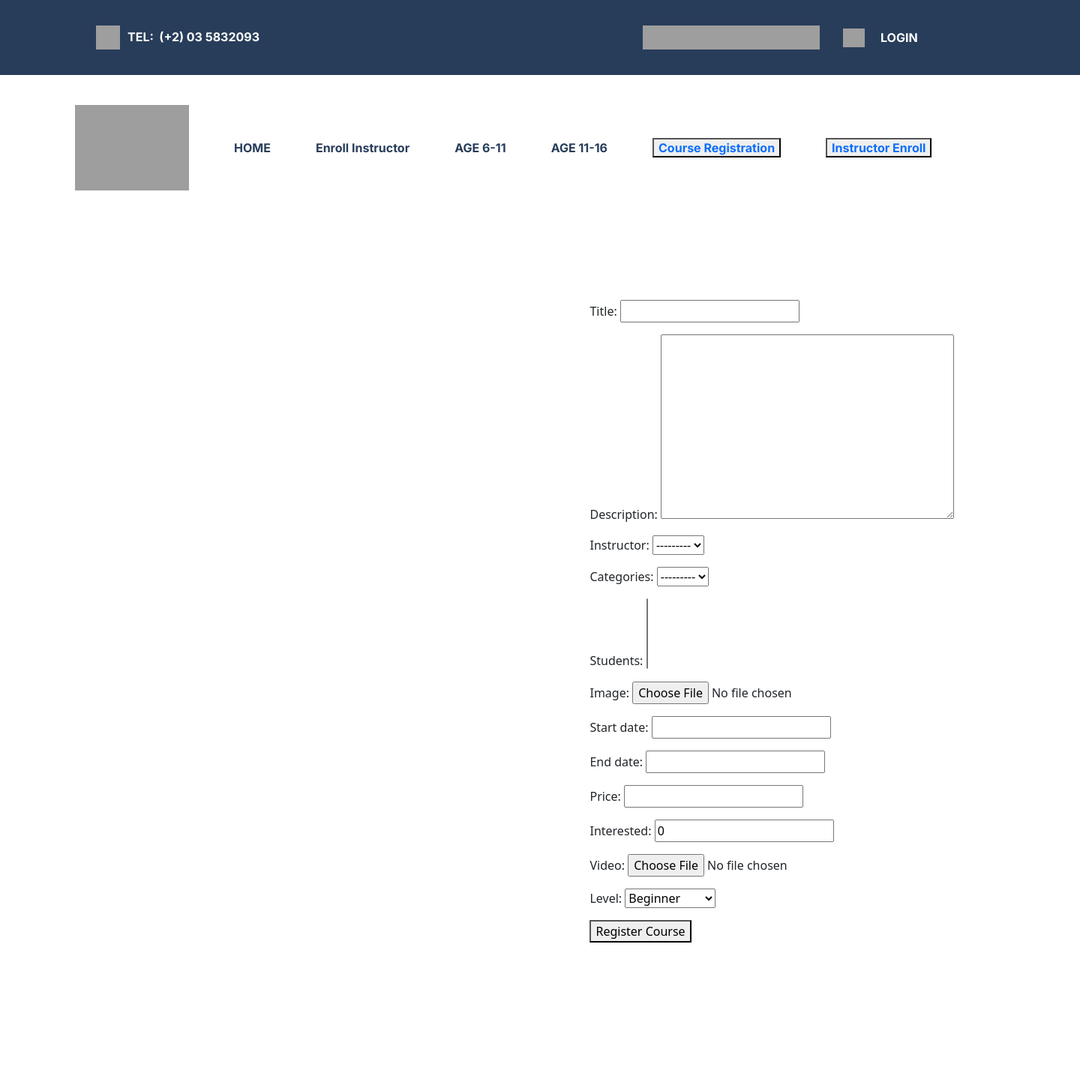
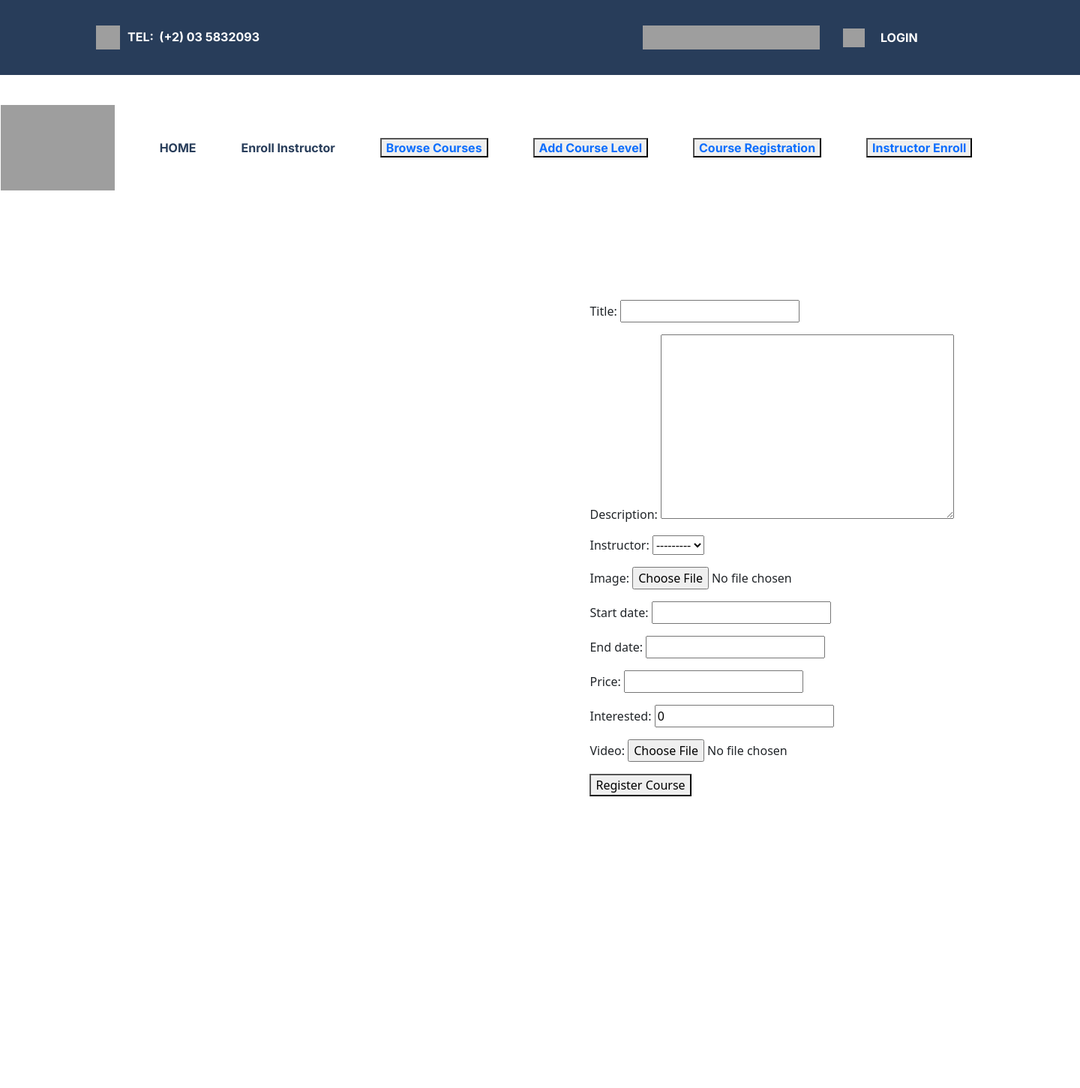
Before and after one commit to RH0IS/GENIO-TECH, a Django app: page /courseregistration/ in a window 1440 px wide. Shown: the top 1451 px of the page at 75% size. Run offline with Django 4.2, Linux system fonts and the light colour scheme; data that the repository does not hold is empty; some libraries are stand-ins or nearby versions; grey boxes are pictures that could not be loaded.

Commit message:
Atishay | Added course detail with each level card

```diff
--- a/genioapp/admin.py
+++ b/genioapp/admin.py
@@ -1,5 +1,5 @@
 from django.contrib import admin
-from .models import Category,Course,Student,Instructor,Order,InstructorProfile
+from .models import Category,Course,Student,Instructor,Order,InstructorProfile, CourseLevels
 
 # Register your models here.
 
@@ -9,3 +9,4 @@ admin.site.register(Student)
 admin.site.register(Instructor)
 admin.site.register(Order)
 admin.site.register(InstructorProfile)
+admin.site.register(CourseLevels)
--- a/genioapp/forms.py
+++ b/genioapp/forms.py
@@ -3,12 +3,17 @@ from django import forms
 from django.contrib.auth.forms import UserCreationForm, AuthenticationForm
 from django.contrib.auth.models import User
 
-from genioapp.models import Course
+from genioapp.models import Course, CourseLevels
 
 class LoginForm(AuthenticationForm):
     class Meta:
         model = User
         fields = ['username', 'password']
+
+class CourseLevelForm(forms.ModelForm):
+    class Meta:
+        model=CourseLevels
+        fields='__all__'
 
 class InstructorSignUpForm(UserCreationForm):
     email=forms.EmailField(required=True)
--- a/genioapp/models.py
+++ b/genioapp/models.py
@@ -26,35 +26,6 @@ class Category(models.Model):
     def __str__(self):
         return self.name
 
-
-class Course(models.Model):
-    title = models.CharField(max_length=200)
-    description = models.TextField()
-    instructor = models.ForeignKey('Instructor', on_delete=models.SET_NULL, null=True, related_name='courses_teaching')
-    categories = models.ForeignKey(Category, on_delete=models.SET_NULL, null=True)
-    students = models.ManyToManyField(Student, blank=True)
-    image = models.ImageField(upload_to='images/',default='default_image.jpg')
-    start_date = models.DateField()
-    end_date = models.DateField()
-    price = models.DecimalField(max_digits=10, decimal_places=2)
-    interested = models.PositiveIntegerField(default=0)
-    video = models.FileField(upload_to='videos/',default='default_image.jpg')
-
-
-
-    # level choices in Course
-
-    COURSE_LEVEL_CHOICES = [
-        ('BE', 'Beginner'),
-        ('IN', 'Intermediate'),
-        ('AD', 'Advanced'),
-    ]
-
-    level = models.CharField(max_length=15, choices=COURSE_LEVEL_CHOICES, default='BE')
-
-    def __str__(self):
-        return self.title
-
 class InstructorProfile(models.Model):
 
     user= models.OneToOneField('auth.User',on_delete=models.CASCADE)
@@ -62,6 +33,33 @@ class InstructorProfile(models.Model):
     email = models.EmailField(unique=True)
     # Additional fields
     field2 = models.CharField(max_length=50, blank=True)  # Optional field
+    def __str__(self):
+        return self.name
+
+class Course(models.Model):
+    title = models.CharField(max_length=200)
+    description = models.TextField()
+    instructor = models.ForeignKey(InstructorProfile, on_delete=models.SET_NULL, null=True, related_name='courses_teaching')
+    image = models.ImageField(upload_to='images/',default='default_image.jpg')
+    start_date = models.DateField()
+    end_date = models.DateField()
+    price = models.DecimalField(max_digits=10, decimal_places=2)
+    interested = models.PositiveIntegerField(default=0)
+    video = models.FileField(upload_to='videos/',default='default_image.jpg')
+    # level choices in Course
+
+    def __str__(self):
+        return self.title
+
+class CourseLevels(models.Model):
+    name= models.CharField(max_length=100)
+    course=models.ForeignKey(Course, on_delete=models.CASCADE)
+    students = models.ManyToManyField(Student, blank=True)
+    description=models.CharField(max_length=100)
+    def __str__(self):
+        return self.name
+
+
 
 
 class Instructor(models.Model):
--- a/genioapp/static/genioapp/styles.css
+++ b/genioapp/static/genioapp/styles.css
@@ -5,7 +5,12 @@
   justify-content: center;
   width: 100%;
 }
+.navbar-2 {
+  display: flex;
+  justify-content: center;
 
+  /* Add any additional styling as needed */
+}
 .landing-page .div {
   background-color: #ffffff;
   width: 1440px;
--- a/genioapp/urls.py
+++ b/genioapp/urls.py
@@ -11,6 +11,7 @@ urlpatterns = [
     path('instructorsignup/',views.instructorsignup, name='instructorsignup'),
     path('courseregistration/',views.courseregistration, name='courseregistration'),
     path('login/',views.ins_login, name='ins_login'),
-    path('login/redirect/',views.instructorsignup, name='login/redirect/')
+    path('addcourselevels/',views.addcourselevels, name='addcourselevels'),
+    path('viewCourses/',views.viewCourses, name='viewCourses')
 
 ]
--- a/genioapp/views.py
+++ b/genioapp/views.py
@@ -2,7 +2,7 @@
 from django.shortcuts import render, redirect
 from .models import Category, Course, Student, InstructorProfile
 from django.shortcuts import get_object_or_404
-from .forms import InstructorSignUpForm, CourseForm, LoginForm
+from .forms import InstructorSignUpForm, CourseForm, LoginForm, CourseLevelForm
 from django.contrib.auth import authenticate, login
 from django.contrib.auth.decorators import login_required, permission_required
 # Create your views here.
@@ -28,13 +28,37 @@ def ins_login(request):
                 # Example: return redirect('home')
                 print(username)
                 print(password)
-                return render(request,'genioapp/index.html')  # Redirect to the desired URL after successful login
+                redirect('instructorsignup')  # Redirect to the desired URL after successful login
     else:
         form = LoginForm()
 
     return render(request, 'genioapp/login.html', {'form': form})
 
-#@login_required(login_url="/login")
+# def viewCourses(request):
+#     courses=Course.objects.all()
+#     courselevels=CourseLevels.objects.get(course=co)
+
+#     return render (request,'genioapp/courses.html', {'courses': courses})
+
+def viewCourses(request):
+    courses = Course.objects.all()
+    courses_with_levels = []
+    for course in courses:
+        levels = course.courselevels_set.all()
+        courses_with_levels.append({'course': course, 'levels': levels})
+
+    print(courses_with_levels)
+    return render(request, 'genioapp/courses.html', {'courses_with_levels': courses_with_levels})
+
+def addcourselevels(request):
+    form= CourseLevelForm(request.POST)
+    if form.is_valid():
+        form.save()
+    else:
+        form = CourseLevelForm()
+
+    return render(request, 'genioapp/courseregistrationpage.html', {'form': form})
+
 def instructorsignup(request):
     if request.method == 'POST':
         form = InstructorSignUpForm(request.POST)
@@ -59,7 +83,7 @@ def instructorsignup(request):
 def index(request):
     # Retrieve the list of categories from the database and order them by ID
     category_list = Category.objects.all().order_by('id')[:10]
-    return render(request, 'genioapp/index.html', {'category_list': category_list})
+    return render(request, 'genioapp/base0.html', {'category_list': category_list})
 
 def about(request):
 
--- a/templates/genioapp/base0.html
+++ b/templates/genioapp/base0.html
@@ -26,8 +26,20 @@
           <img class="img" src="https://c.animaapp.com/TPZdvj18/img/image-11-1@2x.png" />
           <div class="text-wrapper-15">HOME</div>
           <div class="text-wrapper-15">Enroll Instructor</div>
-          <div class="text-wrapper-15">AGE 6-11</div>
-          <div class="text-wrapper-15">AGE 11-16</div>
+          <div class="text-wrapper-15">
+            <button>
+              <a href="{% url 'genioapp:viewCourses' %}">
+                Browse Courses
+              </a>
+            </button>
+          </div>
+          <div class="text-wrapper-15">
+            <button>
+              <a href="{% url 'genioapp:addcourselevels' %}">
+                Add Course Level
+              </a>
+            </button>
+          </div>
           <div class="text-wrapper-15">
             <button>
             <a href="{% url 'genioapp:courseregistration' %}">
```
Also changed, not shown: templates/genioapp/courses.html (+44 -15 lines), genioapp/migrations/0006_remove_course_level_courselevels.py (added), genioapp/migrations/0007_remove_course_categories_remove_course_students_and_more.py (added).
